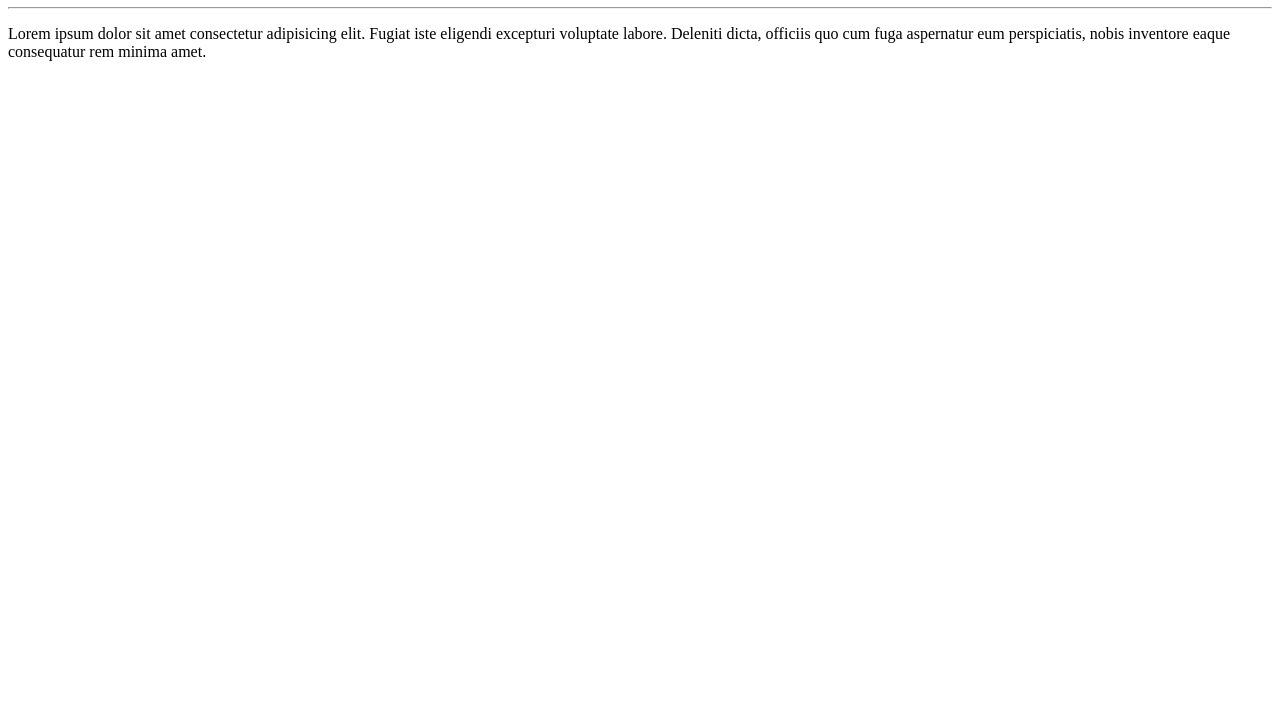
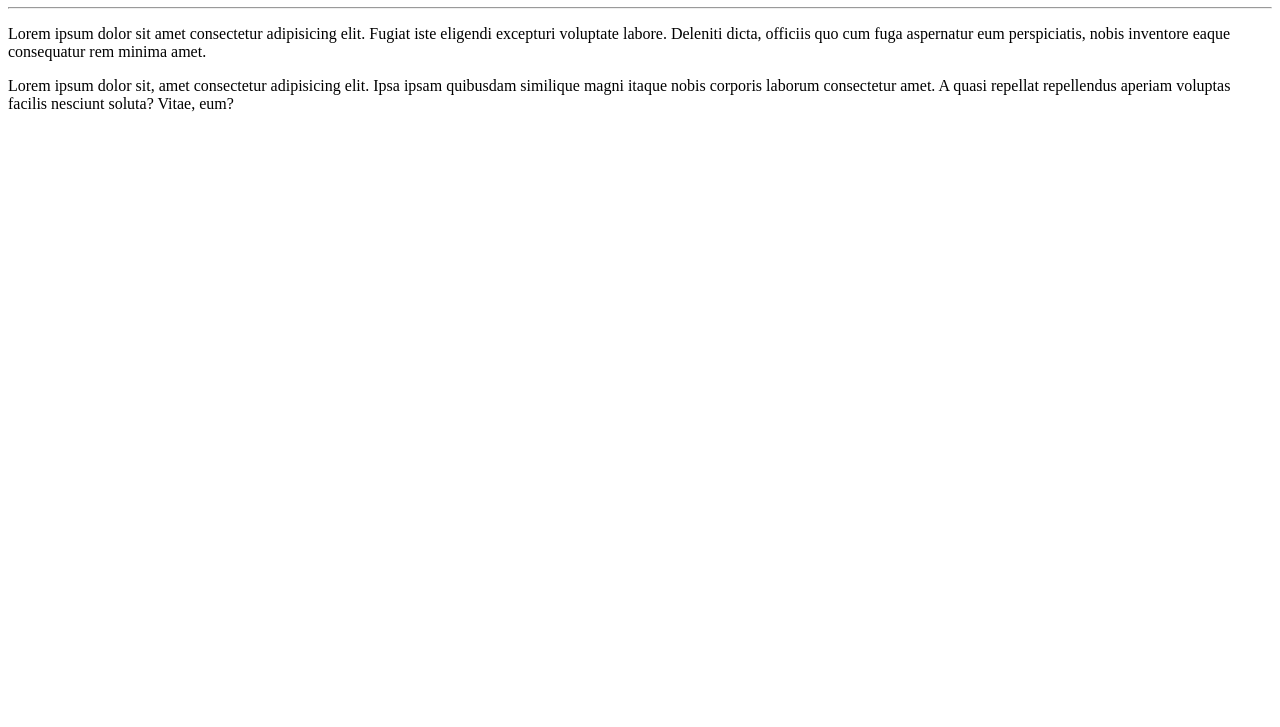
Before and after one commit to domingosvanjo/OlaMundo, a plain HTML site: page Siteexemplo/Index.html in a window 1280 px wide. Shown: the part 73-800 px from the top of the page. Drawn offline with Linux system fonts and the light colour scheme.

Commit message:
Adicionei um parágrafo

```diff
--- a/Siteexemplo/Index.html
+++ b/Siteexemplo/Index.html
@@ -11,5 +11,6 @@
     <hr>
     <p>Lorem ipsum dolor sit amet consectetur adipisicing elit. Fugiat iste eligendi excepturi voluptate labore. Deleniti dicta, officiis quo cum fuga aspernatur eum perspiciatis, nobis inventore eaque consequatur rem minima amet.
     </p>
+    <p>Lorem ipsum dolor sit, amet consectetur adipisicing elit. Ipsa ipsam quibusdam similique magni itaque nobis corporis laborum consectetur amet. A quasi repellat repellendus aperiam voluptas facilis nesciunt soluta? Vitae, eum?</p>
 </body>
 </html>
```
